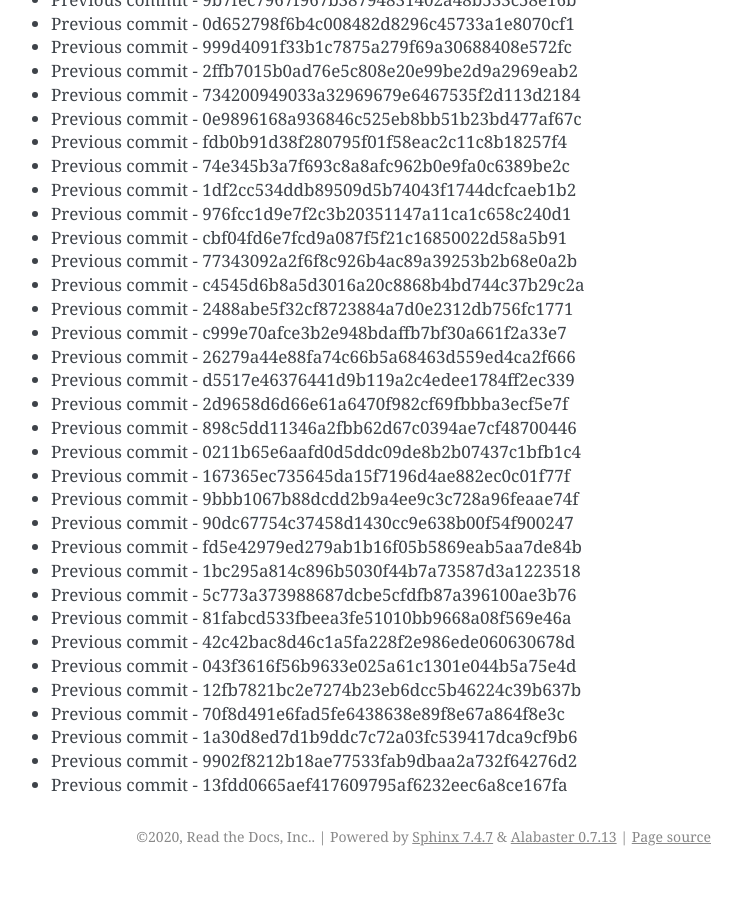
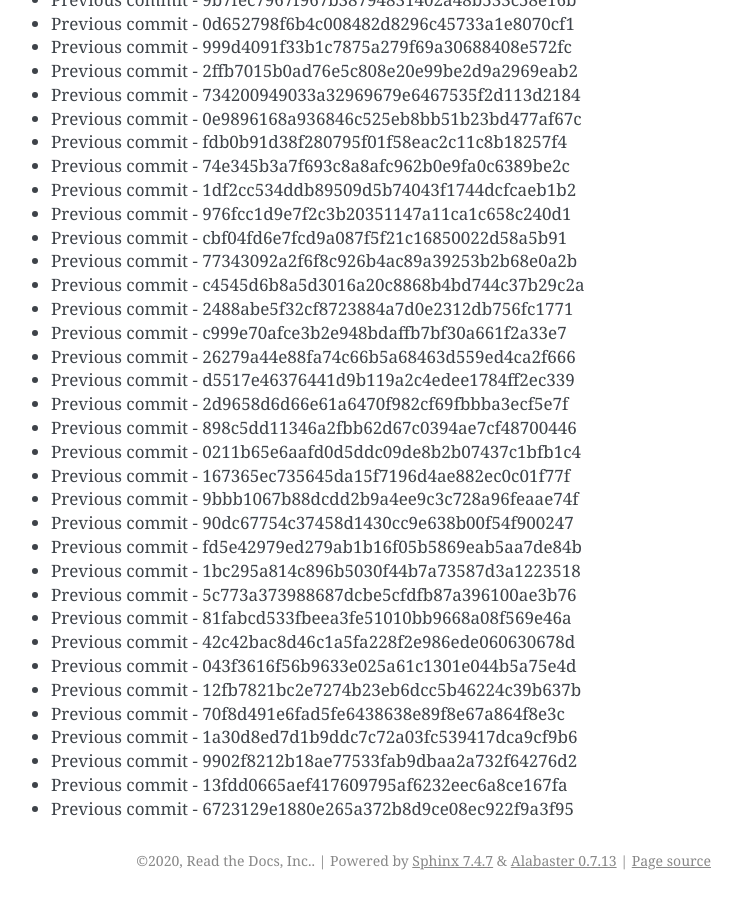
Before and after one commit to readthedocs/rtd-git-stresstest, a Sphinx documentation site: the page built from docs/updates.rst, in a window 1280 px wide and 900 px high, scrolled down 28284 px. Shown: the whole window, without its empty margins (399-1141 px from the left). Built offline with Sphinx 7.4.7, drawn with Linux system fonts in a browser that asks for light colours; before the commit the page ends 29160 px from its top, so only the background shows below that.

Commit message:
Generating commit from previous: 6723129e1880e265a372b8d9ce08ec922f9a3f95

```diff
--- a/docs/updates.rst
+++ b/docs/updates.rst
@@ -1220,3 +1220,4 @@ It can be tested for any performance characteristics.
 * Previous commit - 1a30d8ed7d1b9ddc7c72a03fc539417dca9cf9b6
 * Previous commit - 9902f8212b18ae77533fab9dbaa2a732f64276d2
 * Previous commit - 13fdd0665aef417609795af6232eec6a8ce167fa
+* Previous commit - 6723129e1880e265a372b8d9ce08ec922f9a3f95
```
